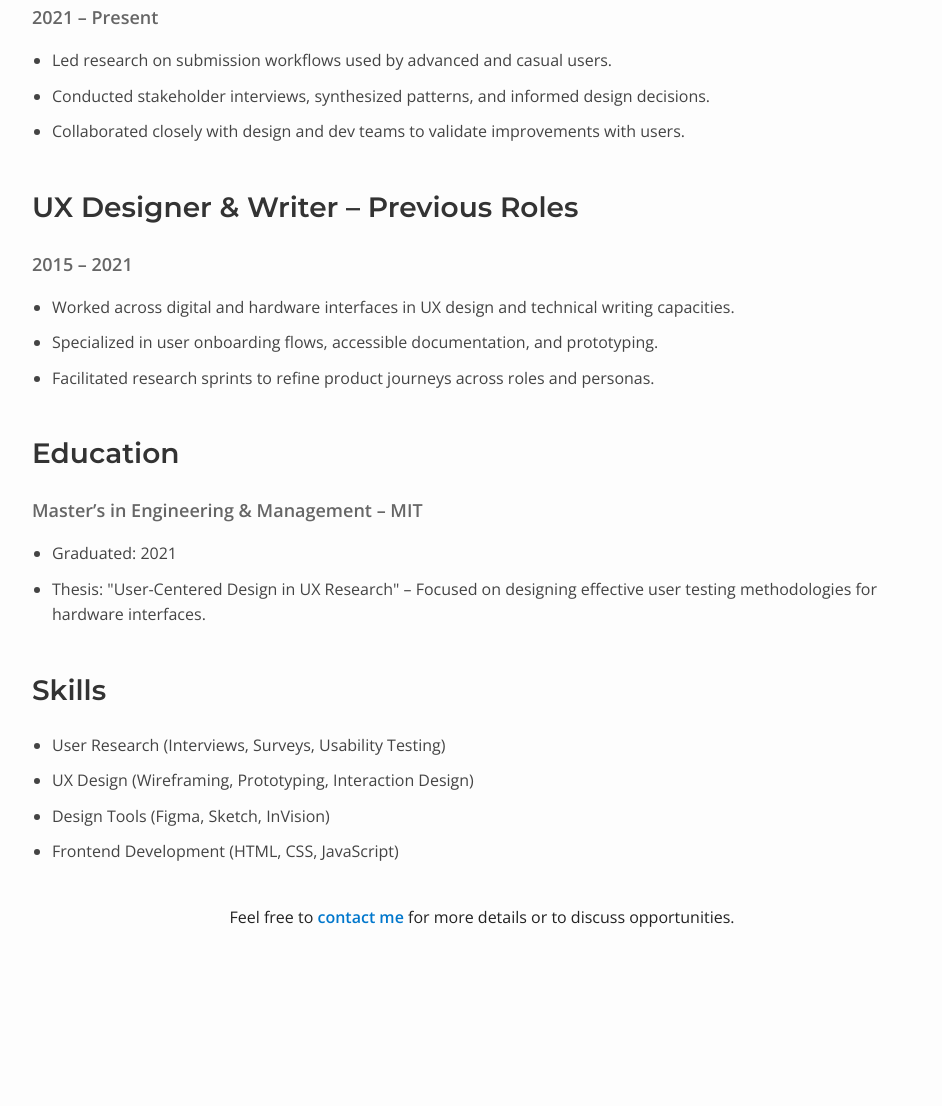
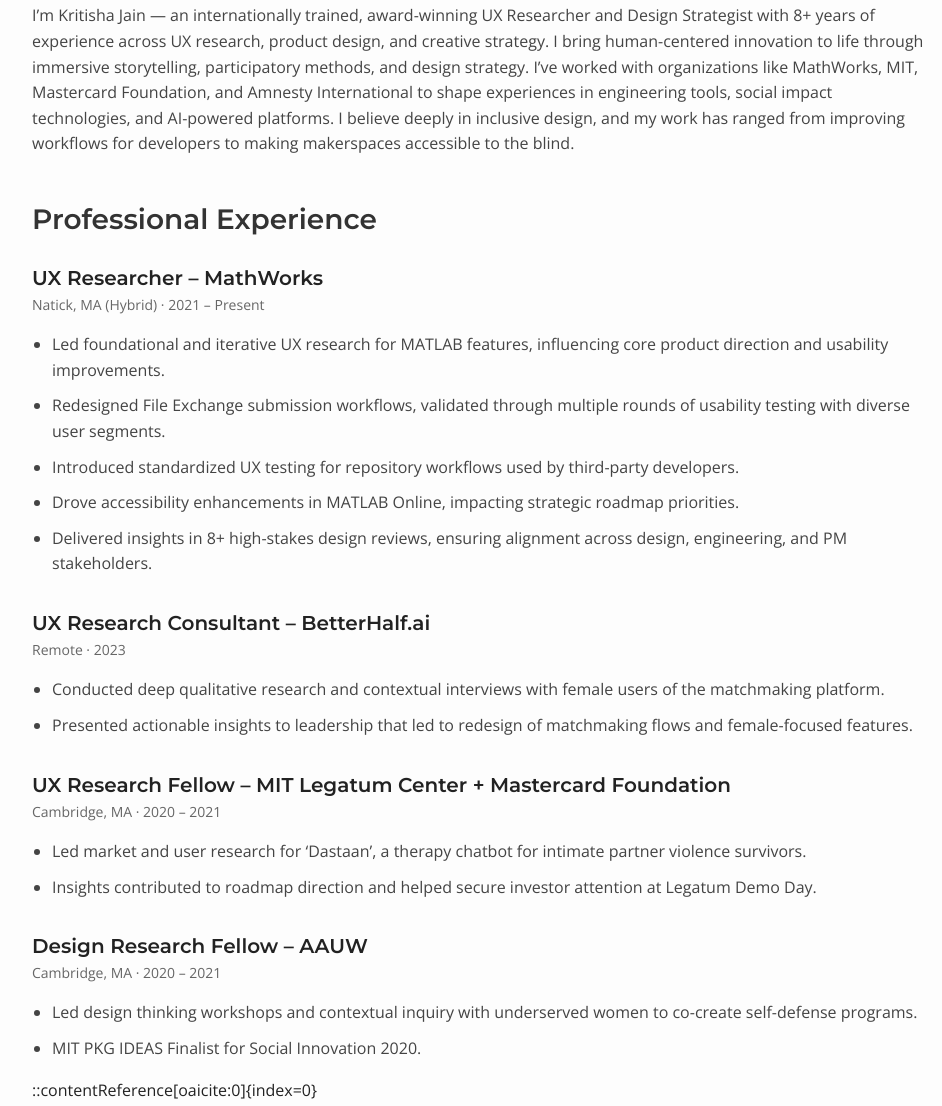
Before and after one commit to Kritisha-Jain/Design, a plain HTML site: page resume.html in a window 1280 px wide. Shown: the part 396-1502 px from the top of the page, without its empty margins (158-1100 px from the left). Before the commit the page ends 1383 px from the top, so only its background shows below. Drawn offline with nearby package versions, Linux system fonts and the light colour scheme.

Commit message:
Add consistent styling to resume

```diff
--- a/resume.html
+++ b/resume.html
@@ -56,8 +56,12 @@
       padding: 40px 20px;
     }
 
-    /* Section Headings */
-    h2 {
+    /* Section Styles */
+    .section {
+      margin-bottom: 40px;
+    }
+
+    .section h2 {
       font-size: 28px;
       font-family: 'Montserrat', sans-serif;
       font-weight: 600;
@@ -65,15 +69,27 @@
       margin-bottom: 20px;
     }
 
-    h3 {
-      font-size: 18px;
+    .section p {
+      font-size: 16px;
+      color: #444;
+    }
+
+    /* Job Styles */
+    .job {
+      margin-bottom: 30px;
+    }
+
+    .job-title {
+      font-size: 20px;
+      font-weight: 600;
+      font-family: 'Montserrat', sans-serif;
+      color: #222;
+    }
+
+    .job-meta {
+      font-size: 14px;
       color: #666;
       margin-bottom: 10px;
-    }
-
-    /* Job Description */
-    .job {
-      margin-bottom: 40px;
     }
 
     .job ul {
@@ -83,6 +99,17 @@
     }
 
     .job li {
+      margin-bottom: 10px;
+    }
+
+    /* List Styles */
+    ul {
+      list-style: disc;
+      padding-left: 20px;
+      color: #444;
+    }
+
+    li {
       margin-bottom: 10px;
     }
 
@@ -133,54 +160,52 @@
 <!-- Main Content -->
 <div class="container">
 
-  <!-- Experience Section -->
+  <!-- About Section -->
+  <div class="section">
+    <h2>About</h2>
+    <p>I’m Kritisha Jain — an internationally trained, award-winning UX Researcher and Design Strategist with 8+ years of experience across UX research, product design, and creative strategy. I bring human-centered innovation to life through immersive storytelling, participatory methods, and design strategy. I’ve worked with organizations like MathWorks, MIT, Mastercard Foundation, and Amnesty International to shape experiences in engineering tools, social impact technologies, and AI-powered platforms. I believe deeply in inclusive design, and my work has ranged from improving workflows for developers to making makerspaces accessible to the blind.</p>
+  </div>
+
+  <!-- Professional Experience Section -->
+  <div class="section">
+    <h2>Professional Experience</h2>
+
     <div class="job">
-    <h2>UX Researcher – MathWorks</h2>
-    <h3>2021 – Present</h3>
+      <div class="job-title">UX Researcher – MathWorks</div>
+      <div class="job-meta">Natick, MA (Hybrid) · 2021 – Present</div>
       <ul>
-      <li>Led research on submission workflows used by advanced and casual users.</li>
-      <li>Conducted stakeholder interviews, synthesized patterns, and informed design decisions.</li>
-      <li>Collaborated closely with design and dev teams to validate improvements with users.</li>
+        <li>Led foundational and iterative UX research for MATLAB features, influencing core product direction and usability improvements.</li>
+        <li>Redesigned File Exchange submission workflows, validated through multiple rounds of usability testing with diverse user segments.</li>
+        <li>Introduced standardized UX testing for repository workflows used by third-party developers.</li>
+        <li>Drove accessibility enhancements in MATLAB Online, impacting strategic roadmap priorities.</li>
+        <li>Delivered insights in 8+ high-stakes design reviews, ensuring alignment across design, engineering, and PM stakeholders.</li>
       </ul>
     </div>
 
     <div class="job">
-    <h2>UX Designer & Writer – Previous Roles</h2>
-    <h3>2015 – 2021</h3>
+      <div class="job-title">UX Research Consultant – BetterHalf.ai</div>
+      <div class="job-meta">Remote · 2023</div>
       <ul>
-      <li>Worked across digital and hardware interfaces in UX design and technical writing capacities.</li>
-      <li>Specialized in user onboarding flows, accessible documentation, and prototyping.</li>
-      <li>Facilitated research sprints to refine product journeys across roles and personas.</li>
+        <li>Conducted deep qualitative research and contextual interviews with female users of the matchmaking platform.</li>
+        <li>Presented actionable insights to leadership that led to redesign of matchmaking flows and female-focused features.</li>
       </ul>
     </div>
 
-  <!-- Education Section -->
     <div class="job">
-    <h2>Education</h2>
-    <h3>Master’s in Engineering & Management – MIT</h3>
+      <div class="job-title">UX Research Fellow – MIT Legatum Center + Mastercard Foundation</div>
+      <div class="job-meta">Cambridge, MA · 2020 – 2021</div>
       <ul>
-      <li>Graduated: 2021</li>
-      <li>Thesis: "User-Centered Design in UX Research" – Focused on designing effective user testing methodologies for hardware interfaces.</li>
+        <li>Led market and user research for ‘Dastaan’, a therapy chatbot for intimate partner violence survivors.</li>
+        <li>Insights contributed to roadmap direction and helped secure investor attention at Legatum Demo Day.</li>
       </ul>
     </div>
 
-  <!-- Skills Section -->
     <div class="job">
-    <h2>Skills</h2>
+      <div class="job-title">Design Research Fellow – AAUW</div>
+      <div class="job-meta">Cambridge, MA · 2020 – 2021</div>
       <ul>
-      <li>User Research (Interviews, Surveys, Usability Testing)</li>
-      <li>UX Design (Wireframing, Prototyping, Interaction Design)</li>
-      <li>Design Tools (Figma, Sketch, InVision)</li>
-      <li>Frontend Development (HTML, CSS, JavaScript)</li>
+        <li>Led design thinking workshops and contextual inquiry with underserved women to co-create self-defense programs.</li>
+        <li>MIT PKG IDEAS Finalist for Social Innovation 2020.</li>
       </ul>
-  </div>
 
-  <!-- Contact Section -->
-  <div class="contact">
-    <p>Feel free to <a href="mailto:jkritisha@gmail.com">contact me</a> for more details or to discuss opportunities.</p>
-  </div>
-
-</div>
-
-</body>
-</html>
+::contentReference[oaicite:0]{index=0}
```
Lines whose indentation alone changed are shown as unchanged.
